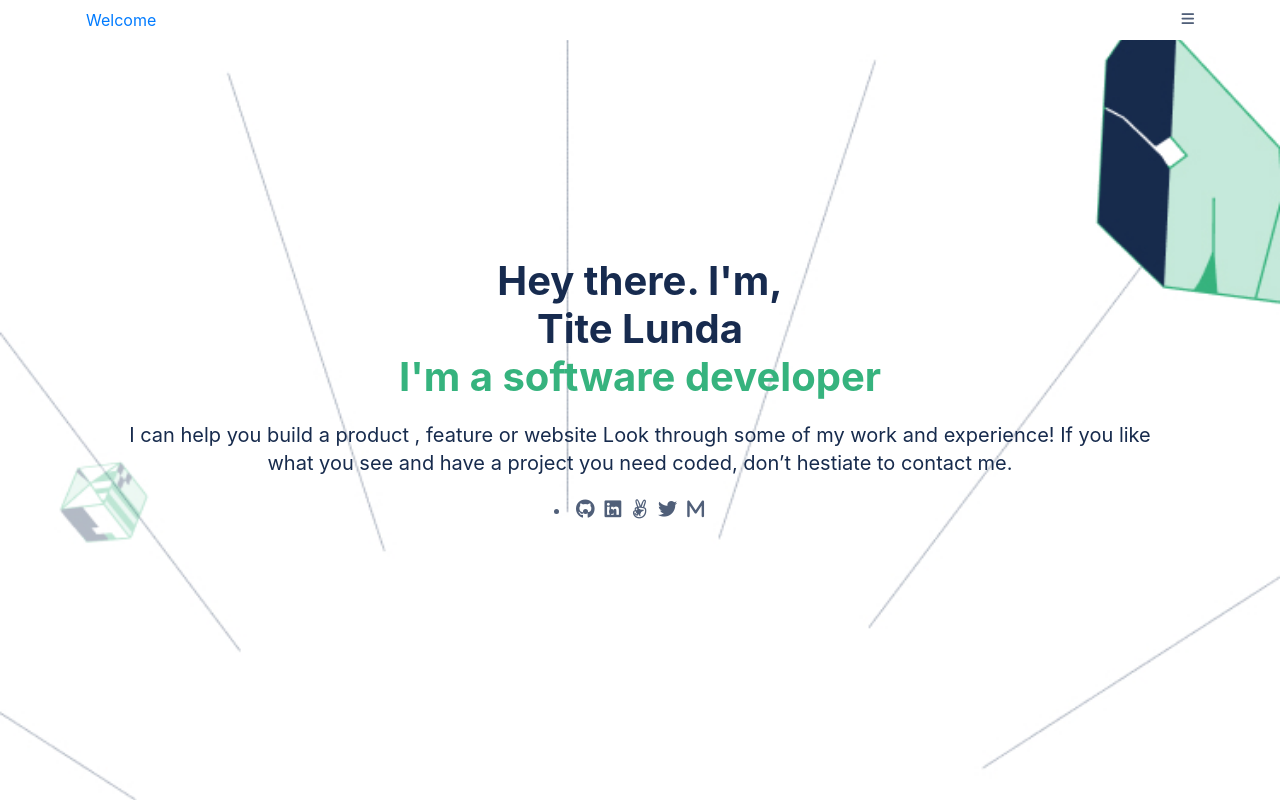
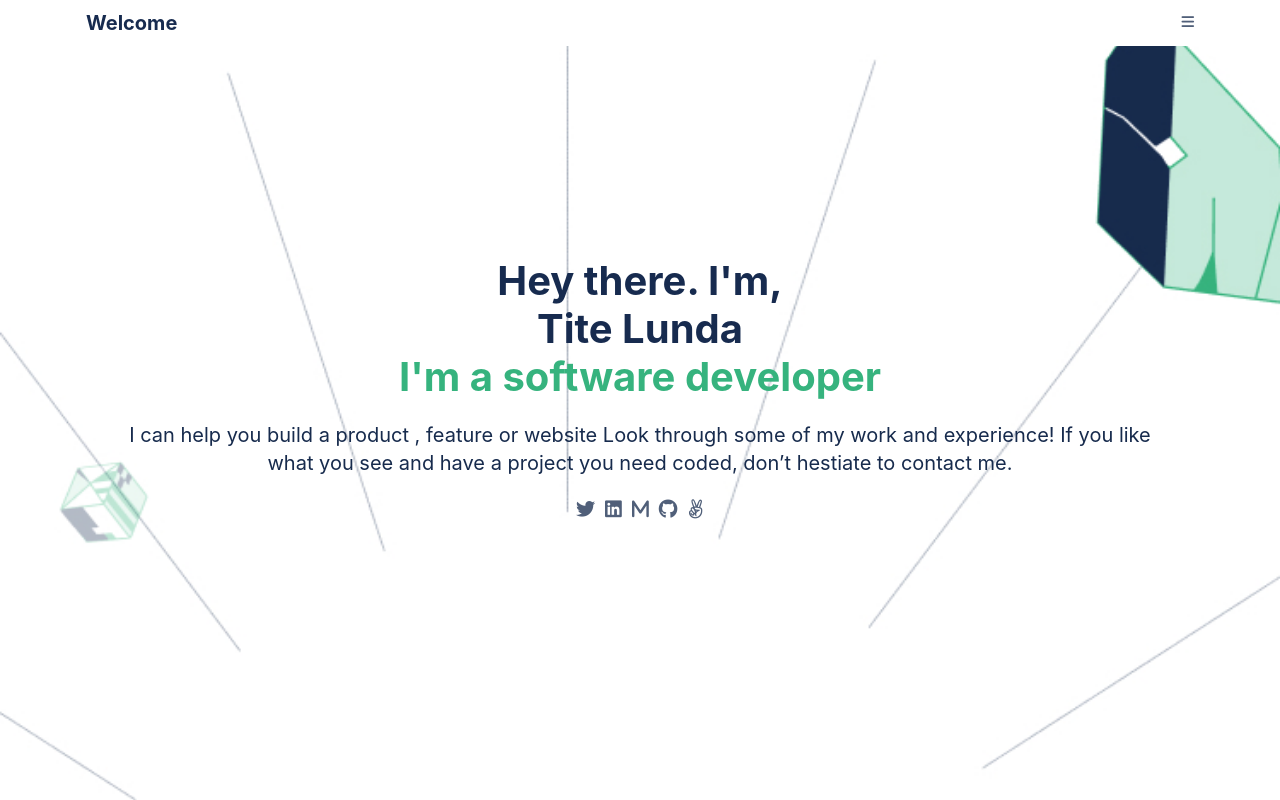
Before and after one commit to TiteLunda/Portofolio_Mob, a website: page index.html in a window 1280 px wide. Drawn offline with nearby package versions, Linux system fonts and the light colour scheme.

Commit message:
Fixing CSS Errors

```diff
--- a/index.html
+++ b/index.html
@@ -8,19 +8,22 @@
     <title>MyPortofolio</title>
     <link rel="stylesheet" href="style.css">
     <link rel="stylesheet" href="https://stackpath.bootstrapcdn.com/bootstrap/4.3.1/css/bootstrap.min.css">
-
+    <link rel="preconnect" href="https://fonts.googleapis.com">
+    <link rel="preconnect" href="https://fonts.gstatic.com" crossorigin>
     <script src="https://kit.fontawesome.com/213f6776ae.js" crossorigin="anonymous"></script>
 
 </head>
 
 <body>
     <header class="navbar container fixed-top">
-        <a href="" id="wel">Welcome</a>
+        <a href="" id="logo">
+            Welcome
+        </a>
         <nav class="menu">
             <i class="fa-solid fa-bars "></i>
         </nav>
     </header>
-    <section class="hero">
+    <section class="header">
         <div class="container">
             <h1 class="identity">
                 Hey there. I'm, <br/> Tite Lunda <br><span>I'm a software developer</span>
@@ -29,12 +32,11 @@
                 <b></b> I can help you build a product , feature or website Look through some of my work and experience! If you like <br/>what you see and have a project you need coded, don’t hestiate to contact me. </p>
 
             <ul class="icon-group">
+                <li class="icon"> <a href=""><i class="fa-brands fa-twitter"></i></a></li>
+                <li class="icon"> <a href=""><i class="fa-brands fa-linkedin"></i></a></li>
+                <li class="icon"> <a href=""><i class="fa-solid fa-m"></i></a></li>
                 <li class="icon"> <a href="#https://github.com/TiteLunda"><i class="fa-brands fa-github"></i></a></li>
-                <li class="icon"> <a href=""><i class="fa-brands fa-linkedin"></i></a></li>
                 <li class="icon"> <a href=""><i class="fa-brands fa-angellist"></i></a></li>
-                <li class="icon"> <a href="#https://twitter.com/LundaTite"><i  class="fa-brands fa-twitter"></i></a></li>
-                <li class="icon"> <a href=""><i class="fa-solid fa-m"></i></a></li>
-
             </ul>
         </div>
     </section>
--- a/style.css
+++ b/style.css
@@ -10,12 +10,11 @@
   background-color: #fff;
 }
 
-.welc {
+#logo {
   color: #172b4f;
   text-decoration: none;
-  font-style: normal;
-  font-weight: 600;
   font-size: 20px;
+  font-weight: 700;
 }
 
 .menu {
@@ -23,13 +22,13 @@
   font-size: 12px;
 }
 
-.hero {
+.header {
   display: flex;
   flex-direction: column;
   align-items: center;
   justify-content: center;
   height: 100vh;
-  background-image: url("/images/header-illsutration-mobile@2x.jpg");
+  background-image: url("/Images/header-illsutration-mobile@2x.jpg");
   background-color: #fff;
   background-repeat: no-repeat;
   background-size: 100%;
@@ -62,6 +61,7 @@
   flex-direction: row;
   justify-content: center;
   padding: 0%;
+  list-style-type: none;
 }
 
 .icon {
```
